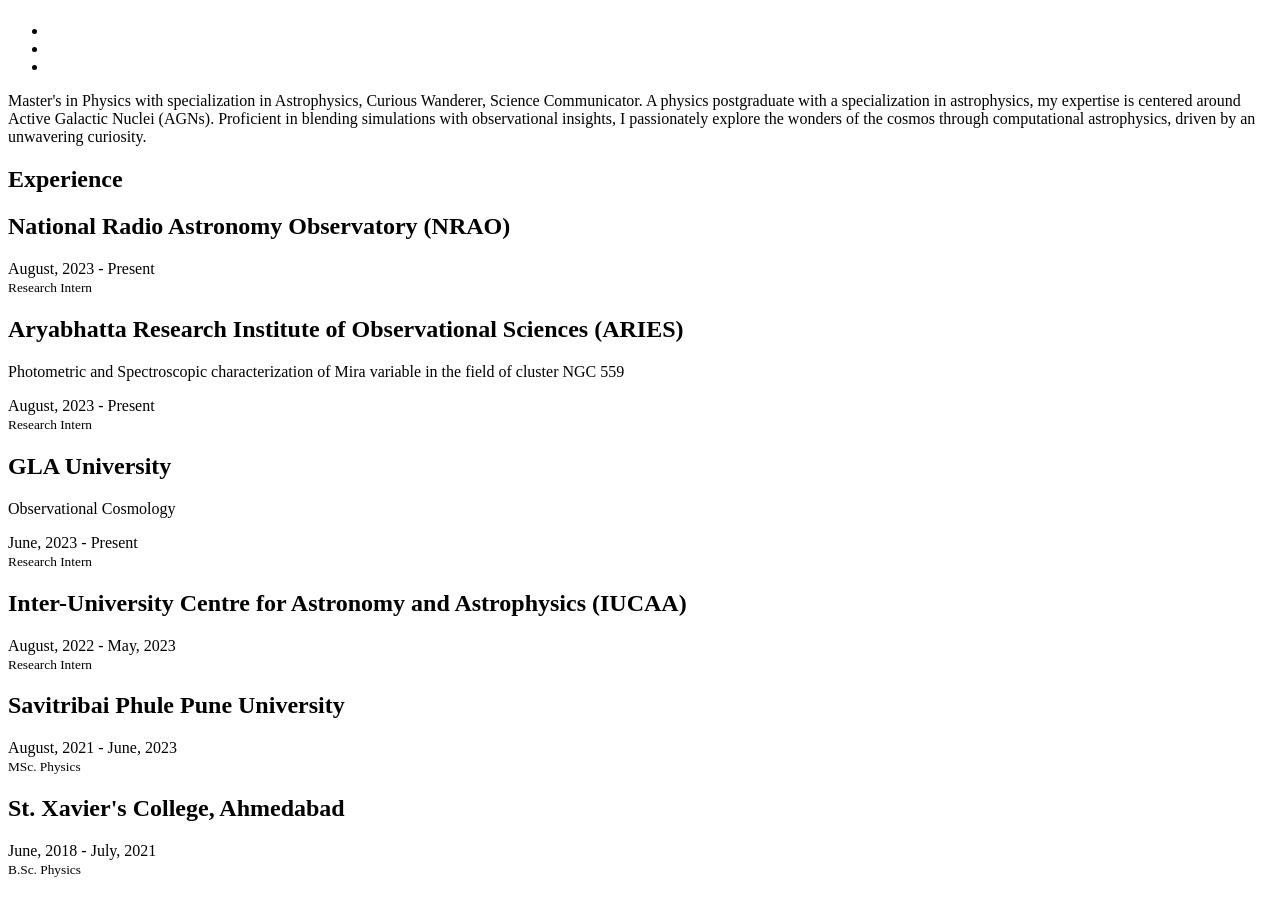
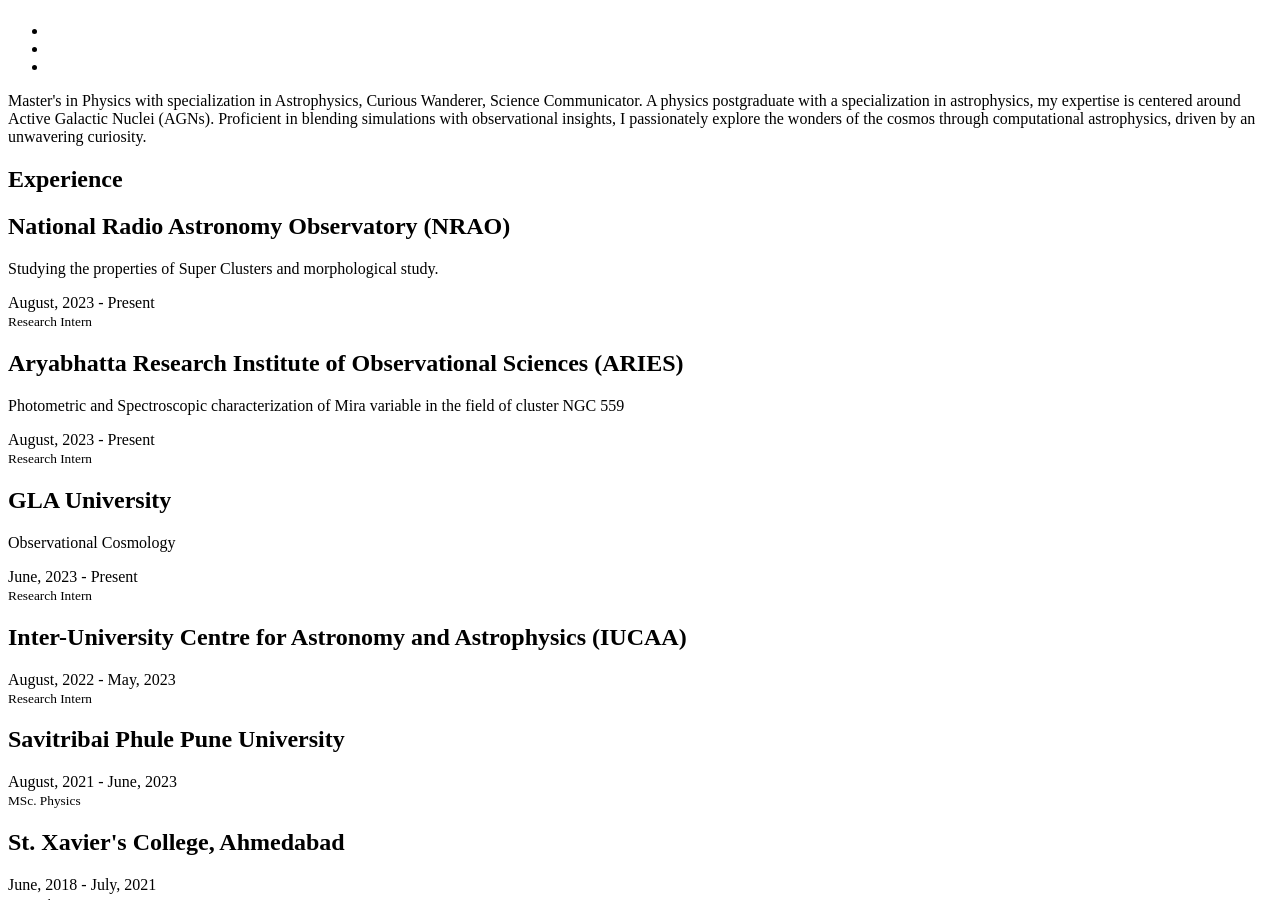
Before and after one commit to sureshparekh/sureshparekh.github.io, a Jekyll site: the page built from index.html, in a window 1280 px wide and 900 px high, scrolled down 652 px. Built offline with Jekyll 4.4.1, drawn with Linux system fonts in a browser that asks for light colours; nearby versions of some CDN libraries.

Commit message:
Update careers.yml

```diff
--- a/_data/index/careers.yml
+++ b/_data/index/careers.yml
@@ -4,7 +4,7 @@
     detail: National Radio Astronomy Observatory (NRAO)
 
   desc:
-    detail:
+    detail: Studying the properties of Super Clusters and morphological study.
   date:
     detail: August, 2023 - Present
   job:
```
